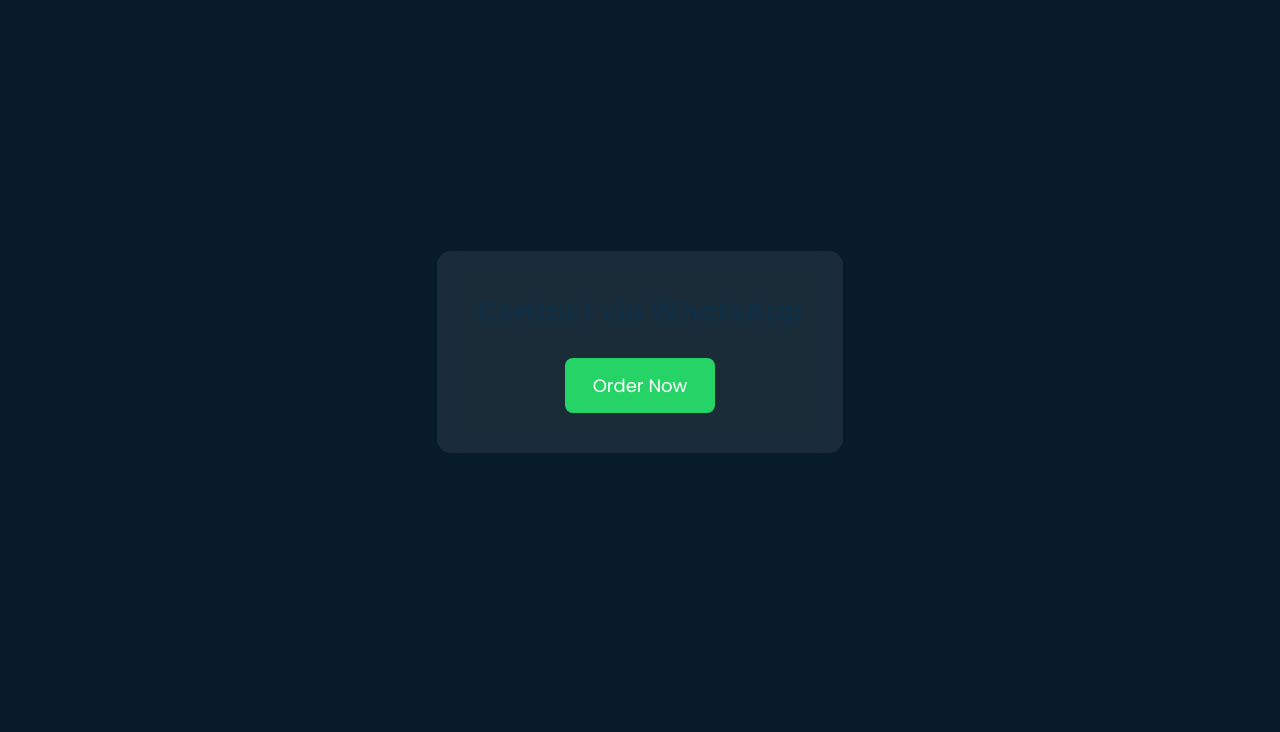
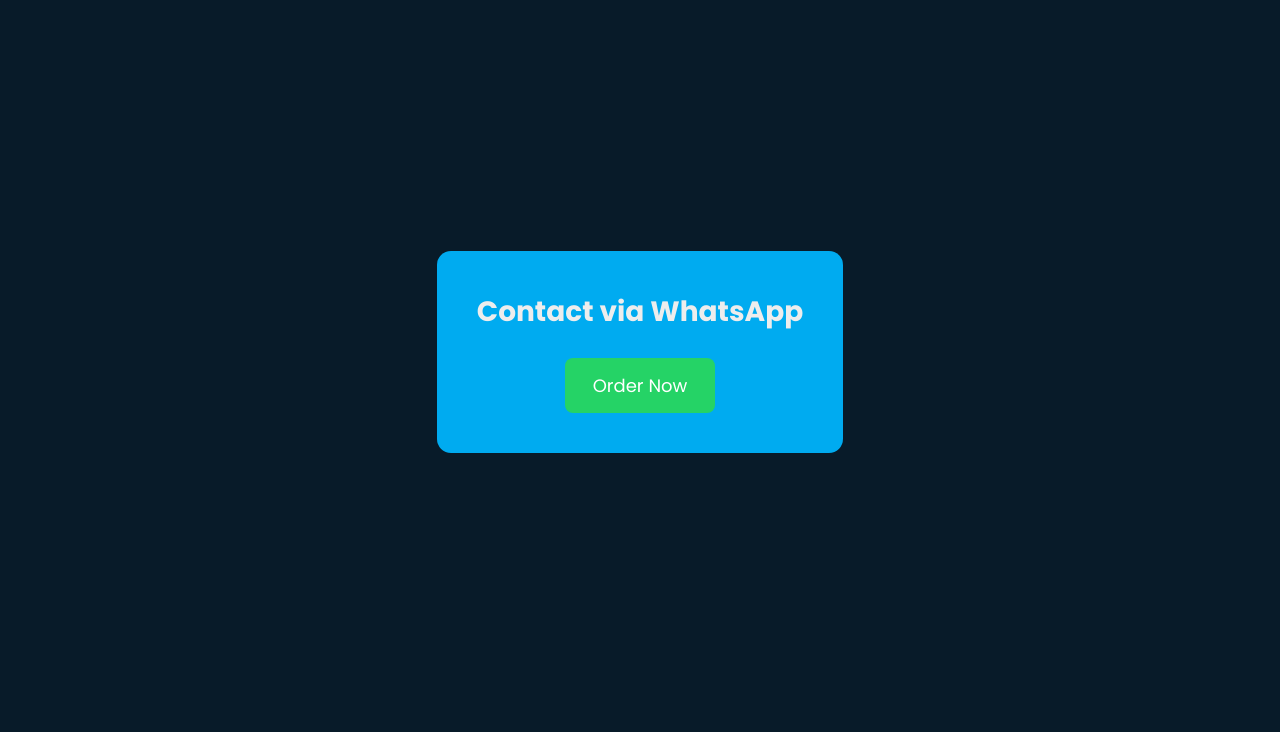
Before and after one commit to op10y/app, a plain HTML site: page index.html in a window 1280 px wide. Shown: the part 68-800 px from the top of the page. Drawn offline with nearby package versions, Linux system fonts and the light colour scheme; files whose address does not match are found by name.

Commit message:
Update styleop.css

```diff
--- a/static/styleop.css
+++ b/static/styleop.css
@@ -193,7 +193,7 @@
     font-family: Arial, sans-serif;
 
 	background: var(--bg-color);
-    color: var(--text-color);
+
 
     height:100vh;
     display:flex;
@@ -204,16 +204,18 @@
 
 .co5{
     text-align:center;
-    background: rgba(255,255,255,0.08);
-	color: var(--second-bg-color);
+    /* background: rgba(255,255,255,0.08); */
+	background: var(--main-color);
     padding:40px;
     border-radius:14px;
     backdrop-filter: blur(10px);
 }
 
 .co5 h1{
+	color: var(--text-color);
     margin-bottom:25px;
     font-size:28px;
+
 }
 
 .co5 .btn{
```
